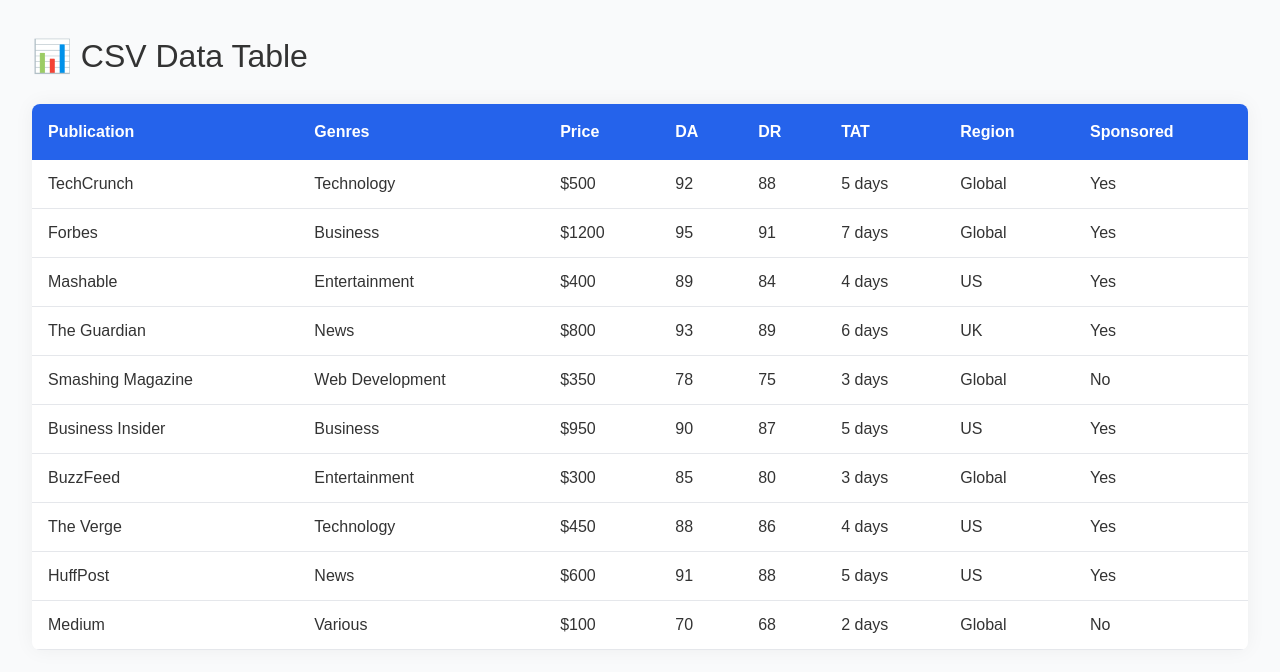
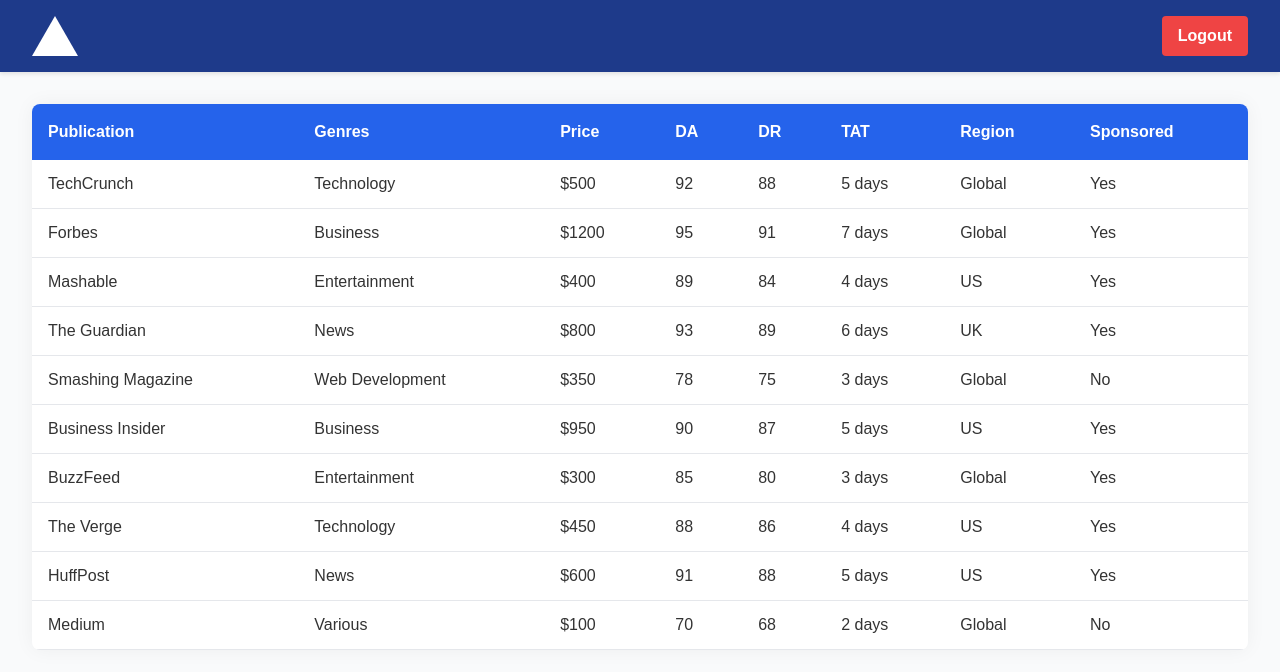
Before and after one commit to AdamSal2030/marketing-app, a Next.js app: page / in a window 1280 px wide. Shown: the top 672 px of the page. Built offline with nearby package versions, Linux system fonts and the light colour scheme.

Commit message:
add header and logout button to the page

```diff
--- a/src/app/page.tsx
+++ b/src/app/page.tsx
@@ -14,9 +14,18 @@
   const data = parsed.data
 
   return (
+    <div style={styles.page}>
+      <style>{animationStyles}</style>
+
+      <header style={styles.header}>
+        <img src="vercel.svg" alt="Logo" style={styles.logo} />
+        <button style={styles.logoutButton} className="logout-hover">
+          Logout
+        </button>
+      </header>
+
+      {/* Table */}
       <div style={styles.container}>
-      <style>{animationStyles}</style>
-      <h1 style={styles.title}>📊 CSV Data Table</h1>
         <div style={styles.tableWrapper}>
           <table style={styles.table} className="fade-in">
             <thead>
@@ -43,20 +52,37 @@
           </table>
         </div>
       </div>
+    </div>
   )
 }
 
 const styles = {
-  container: {
-    padding: '2rem',
+  page: {
     fontFamily: 'Arial, sans-serif',
     backgroundColor: '#f9fafb',
     minHeight: '100vh',
   },
-  title: {
-    fontSize: '2rem',
-    marginBottom: '1.5rem',
-    color: '#333',
+  header: {
+    display: 'flex',
+    alignItems: 'center',
+    padding: '1rem 2rem',
+    backgroundColor: '#1e3a8a',
+    color: 'white',
+    boxShadow: '0 2px 4px rgba(0,0,0,0.1)',
+    position: 'sticky',
+    top: 0,
+    zIndex: 10,
+  },
+  logo: {
+    height: 40,
+    marginRight: '1rem',
+  },
+  brand: {
+    fontSize: '1.5rem',
+    margin: 0,
+  },
+  container: {
+    padding: '2rem',
   },
   tableWrapper: {
     overflowX: 'auto',
@@ -88,6 +114,18 @@
     borderBottom: '1px solid #e5e7eb',
     color: '#333',
   },
+  logoutButton: {
+    marginLeft: 'auto',
+    padding: '0.5rem 1rem',
+    backgroundColor: '#ef4444',
+    border: 'none',
+    borderRadius: '4px',
+    color: '#fff',
+    fontSize: '1rem',
+    fontWeight: 'bold',
+    cursor: 'pointer',
+    transition: 'transform 0.2s ease, background-color 0.2s ease',
+  },
 }
 
 const animationStyles = `
@@ -103,10 +141,15 @@
 }
 
 .fade-in {
-  animation: fadeIn 0.5s ease-in;
+  animation: fadeIn 0.3s ease-in;
 }
 
 tbody tr:hover {
-  background-color: #f0f9ff;
+  background-color: rgb(147, 156, 173);
+}
+
+.logout-hover:hover {
+  transform: scale(1.1);
+  background-color: #dc2626;
 }
 `
```
Lines whose indentation alone changed are shown as unchanged.
